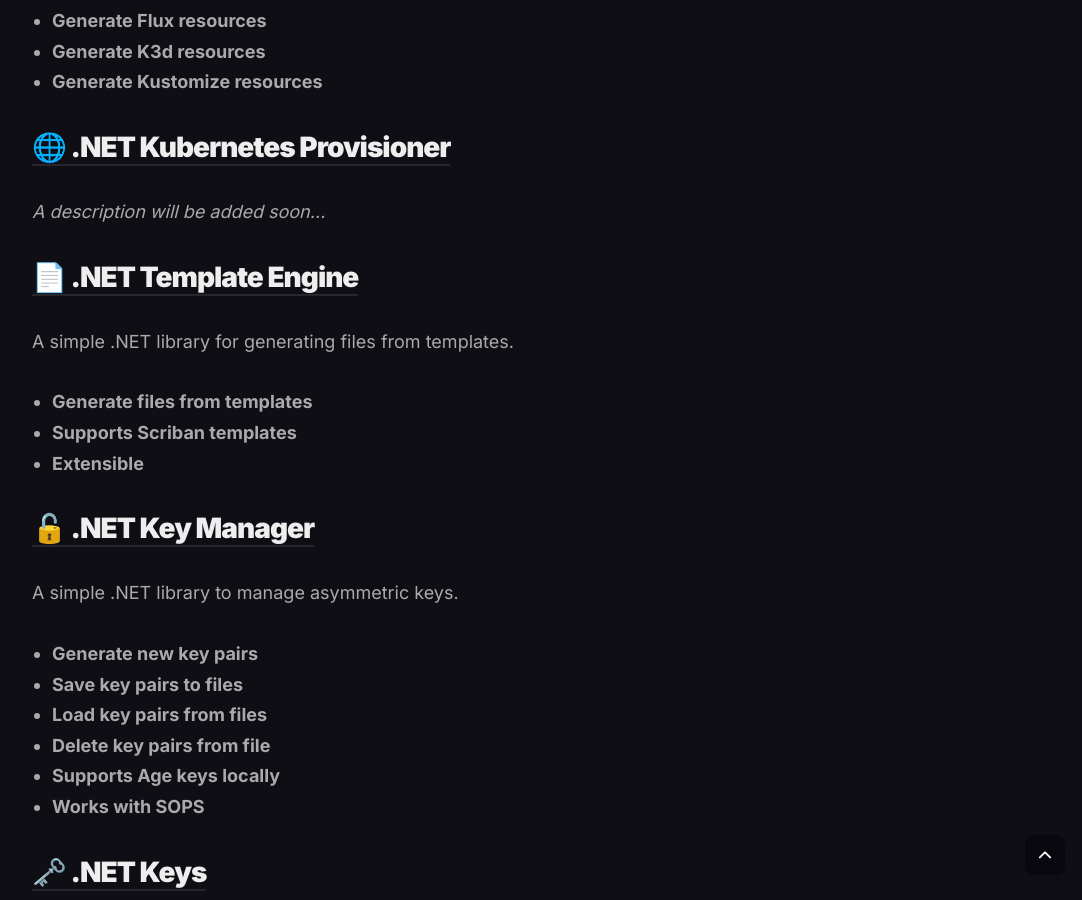
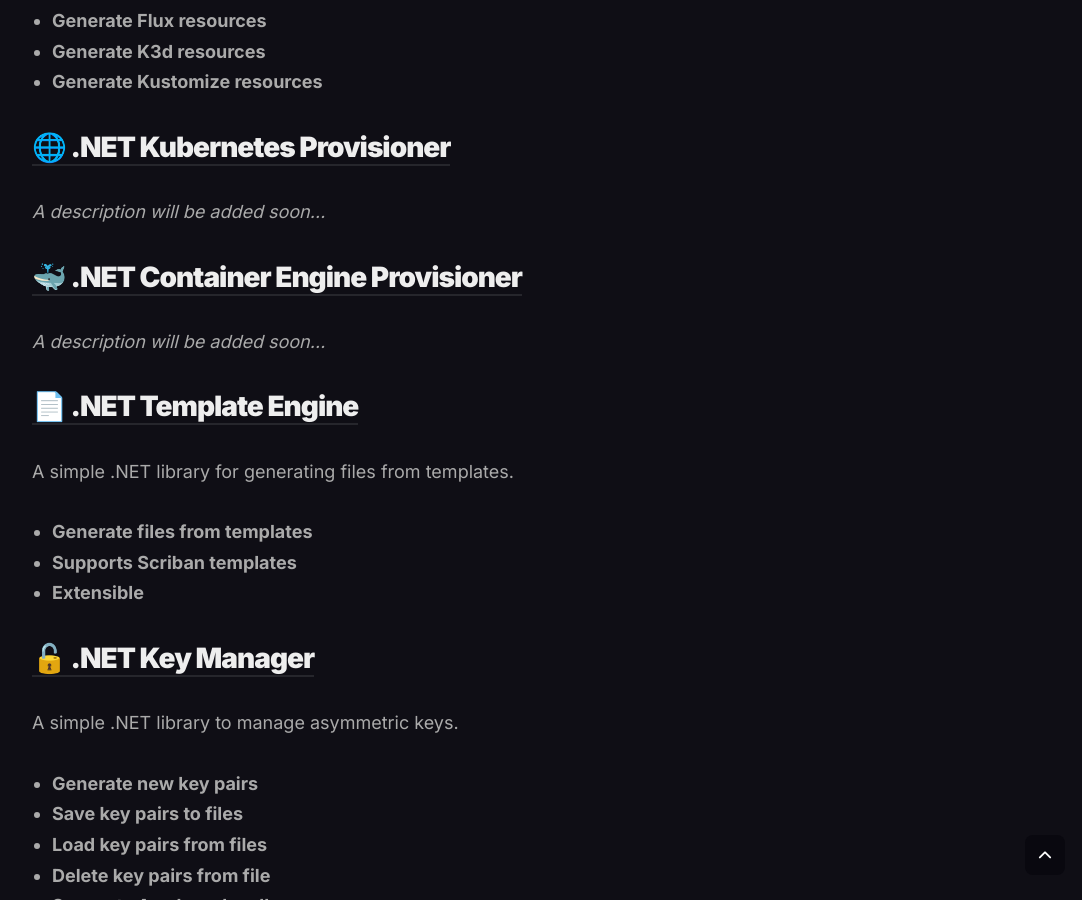
Before and after one commit to niem94/niem94, a Jekyll site: the page built from _pages/libraries.md, in a window 1280 px wide and 900 px high, scrolled down 911 px. Shown: the whole window, without its empty margins (185-1267 px from the left). Built offline with Jekyll 4.4.1, drawn with Linux system fonts in a browser that asks for light colours.

Commit message:
Update GitHub Profile and GitHub Pages

```diff
--- a/_pages/libraries.md
+++ b/_pages/libraries.md
@@ -17,6 +17,10 @@ A simple .NET library for generating Kubernetes resources.
 - **Generate Kustomize resources**
 
 ## [🌐 .NET Kubernetes Provisioner](https://github.com/devantler/dotnet-kubernetes-provisioner)
+
+_A description will be added soon..._
+
+## [🐳 .NET Container Engine Provisioner](https://github.com/devantler/dotnet-container-engine-provisioner)
 
 _A description will be added soon..._
 
```
Also changed, not shown: README.md.
